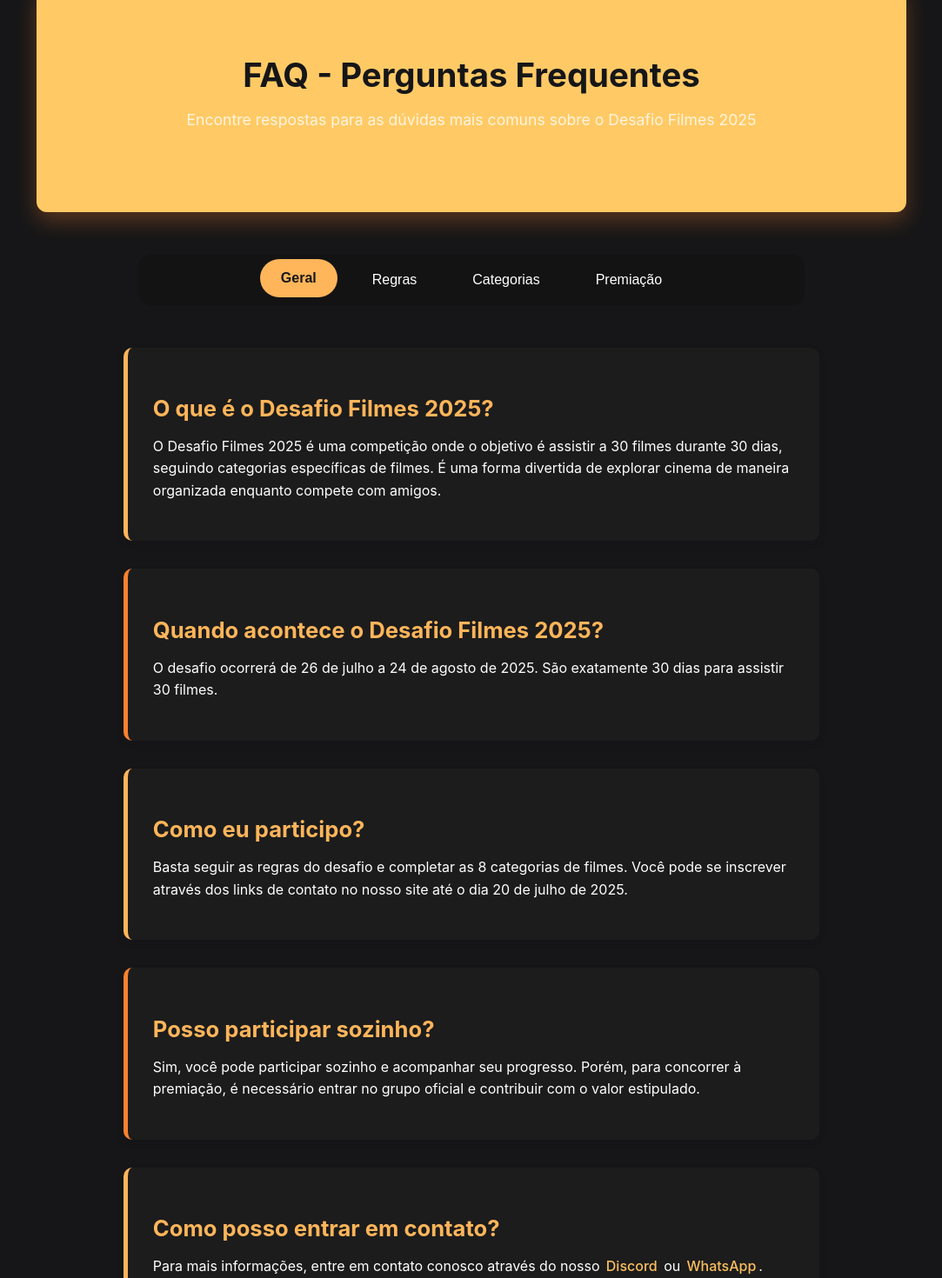
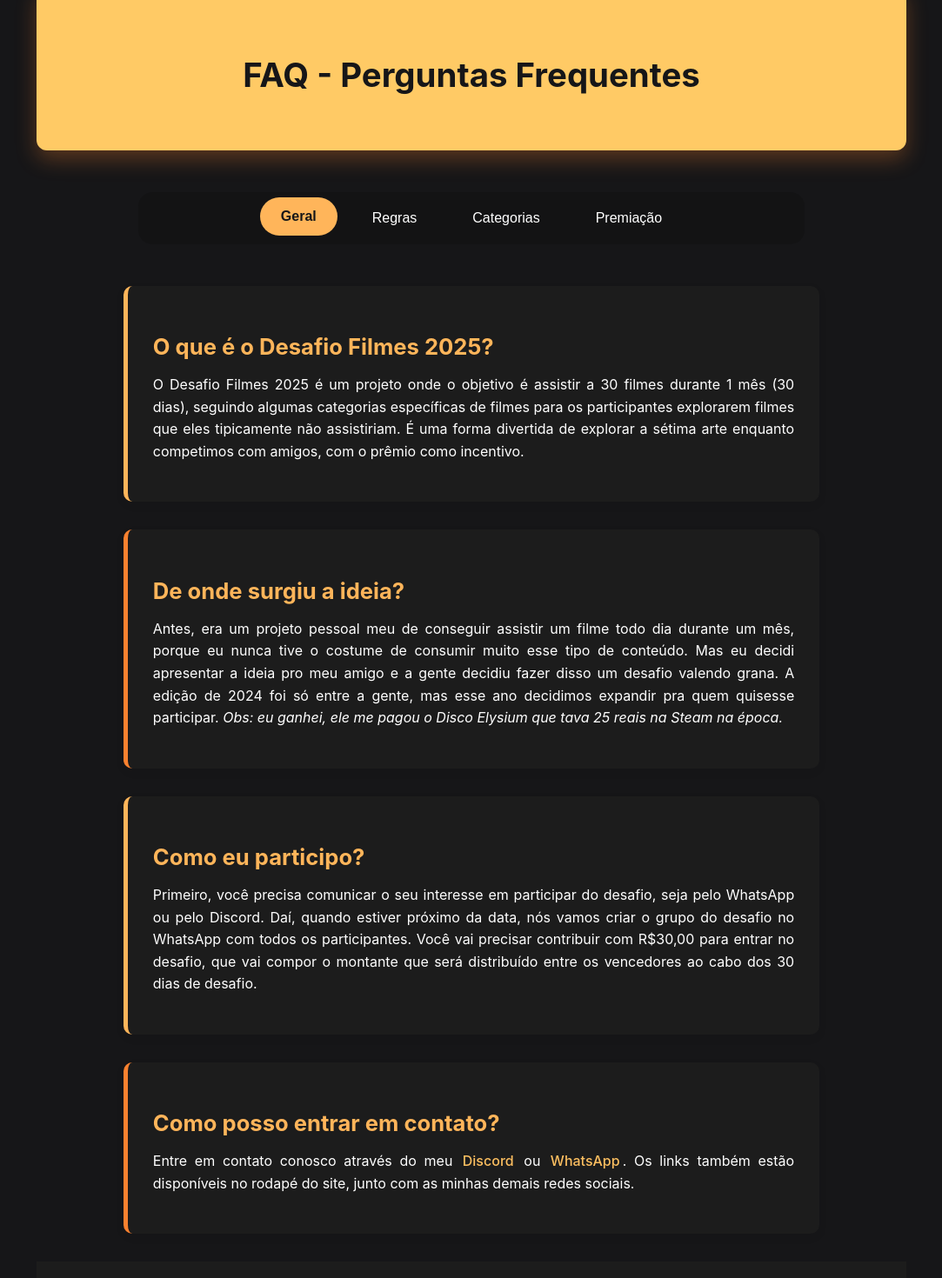
Before and after one commit to Gallicchio-Tavares/Desafio-Filmes, a React (Vite) app in the folder website/: page /faq in a window 1280 px wide. Shown: the part 140-1610 px from the top of the page at 87% size, without its empty margins (98-1181 px from the left). Built offline with nearby package versions, Linux system fonts and the light colour scheme.

Commit message:
revisa FAQ

```diff
--- a/website/src/pages/FAQ.jsx
+++ b/website/src/pages/FAQ.jsx
@@ -16,7 +16,6 @@ const FAQ = () => {
 
       <header className="header">
         <h1 className="title">FAQ - Perguntas Frequentes</h1>
-        <p className="faq-intro">Encontre respostas para as dúvidas mais comuns sobre o Desafio Filmes 2025</p>
       </header>
 
       <div className="faq-category-tabs">
@@ -51,70 +50,53 @@ const FAQ = () => {
         <section className="section faq">
           <h3>O que é o Desafio Filmes 2025?</h3>
           <p>
-            O Desafio Filmes 2025 é uma competição onde o objetivo é assistir a
-            30 filmes durante 30 dias, seguindo categorias específicas de filmes.
-            É uma forma divertida de explorar cinema de maneira organizada enquanto
-            compete com amigos.
+            O Desafio Filmes 2025 é um projeto onde o objetivo é assistir a
+            30 filmes durante 1 mês (30 dias), seguindo algumas categorias específicas de filmes
+            para os participantes explorarem filmes que eles tipicamente não assistiriam.
+            É uma forma divertida de explorar a sétima arte enquanto competimos com amigos,
+            com o prêmio como incentivo.
           </p>
         </section>
 
         <section className="section faq">
-          <h3>Quando acontece o Desafio Filmes 2025?</h3>
+          <h3>De onde surgiu a ideia?</h3>
           <p>
-            O desafio ocorrerá de 26 de julho a 24 de agosto de 2025. São exatamente
-            30 dias para assistir 30 filmes.
+            Antes, era um projeto pessoal meu de conseguir assistir um filme todo dia durante um mês,
+            porque eu nunca tive o costume de consumir muito esse tipo de conteúdo. Mas eu decidi
+            apresentar a ideia pro meu amigo e a gente decidiu fazer disso um desafio valendo grana. A edição de 2024
+            foi só entre a gente, mas esse ano decidimos expandir pra quem quisesse participar. <i>Obs:
+            eu ganhei, ele me pagou o Disco Elysium que tava 25 reais na Steam na época.</i>
           </p>
         </section>
 
         <section className="section faq">
           <h3>Como eu participo?</h3>
           <p>
-            Basta seguir as regras do desafio e completar as 8 categorias de filmes.
-            Você pode se inscrever através dos links de contato no nosso site até
-            o dia 20 de julho de 2025.
-          </p>
-        </section>
-
-        <section className="section faq">
-          <h3>Posso participar sozinho?</h3>
-          <p>
-            Sim, você pode participar sozinho e acompanhar seu progresso. Porém,
-            para concorrer à premiação, é necessário entrar no grupo oficial e
-            contribuir com o valor estipulado.
+            Primeiro, você precisa comunicar o seu interesse em participar do desafio, seja pelo WhatsApp
+            ou pelo Discord. Daí, quando estiver próximo da data, nós vamos criar o grupo do desafio no
+            WhatsApp com todos os participantes. Você vai precisar contribuir com R$30,00 para entrar no desafio, que vai
+            compor o montante que será distribuído entre os vencedores ao cabo dos 30 dias de desafio.
           </p>
         </section>
 
         <section className="section faq">
           <h3>Como posso entrar em contato?</h3>
           <p>
-            Para mais informações, entre em contato conosco através do nosso
+            Entre em contato conosco através do meu
             <a href="https://discord.com/users/umapessoahumana"> Discord</a> ou
-            <a href="https://wa.me/5521972685484?text=Olá,%20quero%20participar%20do%20Desafio%20Filmes%202025!"> WhatsApp</a>.
+            <a href="https://wa.me/5521972685484?text=Olá,%20quero%20participar%20do%20Desafio%20Filmes%202025!"> WhatsApp</a>. Os
+            links também estão disponíveis no rodapé do site, junto com as minhas demais redes sociais.
           </p>
         </section>
       </div>
 
       {/* Regras */}
       <div className={`faq-category ${activeCategory === "regras" ? "active" : ""}`}>
-        <section className="section faq">
-          <h3>Quais são as regras básicas do desafio?</h3>
-          <p>
-            As regras básicas são:
-            <ul className="faq-list">
-              <li>Assista 1 filme por dia durante 30 dias consecutivos</li>
-              <li>O filme deve ser inédito para você</li>
-              <li>O filme precisa ter pelo menos 60 minutos de duração</li>
-              <li>Não é permitido acumular filmes ou assistir em dias diferentes</li>
-              <li>Não é permitido começar um filme em um dia e terminar no outro</li>
-            </ul>
-          </p>
-        </section>
 
         <section className="section faq">
-          <h3>Posso assistir filmes mais de uma vez?</h3>
+          <h3>Posso assistir mais de um filme em um dia só?</h3>
           <p>
-            Não. Cada filme assistido deve ser inédito para o participante e não pode ser repetido
-            durante o desafio.
+            Poder você pode, mas isso não vai contar pro desafio.
           </p>
         </section>
 
@@ -129,42 +111,33 @@ const FAQ = () => {
         <section className="section faq">
           <h3>O que acontece se eu perder um dia?</h3>
           <p>
-            Infelizmente, não há compensação para filmes não assistidos. Se você não
+            Não há compensação para filmes não assistidos. Se você não
             assistir a um filme em determinado dia, não poderá compensar assistindo a
-            dois filmes no dia seguinte. Você continuará no desafio, mas não poderá mais
-            concorrer à premiação final.
+            dois filmes no dia seguinte. Você pode continuar no desafio se quiser, mas não poderá mais
+            concorrer à premiação final.<br></br><br></br>O único caso extremo aceito é se faltar luz ou qualquer conexão com a internet
+            o dia inteiro, te impossibilitando de assistir a um filme ou a logar ele. Mas, se isso acontecer,
+            você vai precisar comprovar que realmente foi impossibilitado (ex: print da concessionária de
+            luz ou internet. Eles têm apps/redes com histórico de falta de luz/internet).
           </p>
         </section>
 
         <section className="section faq">
           <h3>Como comprovar que assisti ao filme?</h3>
           <p>
-            Diariamente, você deve registrar o filme assistido no nosso grupo oficial.
-            Recomendamos que também registre em plataformas como Letterboxd para melhor
-            acompanhamento. Caso haja dúvidas, podemos pedir uma breve descrição ou análise
-            do filme.
+            Diariamente, você deve registrar o filme assistido na plataforma Letterboxd. Ela é ideal para
+            esse desafio porque não tem como falsificar um log. Se você não registrou nada, por exemplo, no dia 5 e
+            logar qualquer coisa no dia 6 e mudar a data para o dia 5, ainda vai aparecer nas Atividades que
+            você incluiu o filme no dia 6. Além disso, você vai precisar escrever, mesmo que um pouco,
+            sobre o que você viu e o que achou do filme. Então, não tem como mentir.
+            <br /><br />
+            Também, uma vez no desafio, você não vai poder desaparecer do grupo de mensagens. Dê sinais de vida
+            lá mostrando que você está ativo no desafio.
           </p>
         </section>
       </div>
 
       {/* Categorias */}
       <div className={`faq-category ${activeCategory === "categorias" ? "active" : ""}`}>
-        <section className="section faq">
-          <h3>Quais são as categorias do desafio?</h3>
-          <p>
-            O Desafio Filmes 2025 inclui 8 categorias especiais:
-            <ul className="faq-list">
-              <li>Filmes de 7 países diferentes (excluindo Brasil e países extintos)</li>
-              <li>2 filmes brasileiros (excluindo os mais conhecidos)</li>
-              <li>1 filme com 100 anos ou mais (até 1925)</li>
-              <li>1 filme do desafio passado que você ainda não assistiu</li>
-              <li>1 filme de um país que não existe mais</li>
-              <li>1 filme dirigido por uma mulher</li>
-              <li>1 filme de terror</li>
-              <li>1 filme com 3 horas ou mais de duração</li>
-            </ul>
-          </p>
-        </section>
 
         <section className="section faq">
           <h3>Um filme pode contar para mais de uma categoria?</h3>
@@ -178,9 +151,9 @@ const FAQ = () => {
           <h3>O que é considerado "um país que não existe mais"?</h3>
           <p>
             São países que existiram oficialmente, mas que atualmente não existem com
-            a mesma formação política, como a União Soviética, Iugoslávia, Tchecoslováquia,
-            entre outros. O filme deve ter sido produzido quando o país ainda existia
-            oficialmente.
+            a mesma formação política. O filme deve ter sido <b>produzido no país</b> quando ele ainda existia
+            oficialmente. Alguns exemplos que produziram filmes são: União Soviética, Iugoslávia, Tchecoslováquia, Pérsia,
+            Ceilão, Índias Orientais Holandesas e Alemanha Oriental.
           </p>
         </section>
 
@@ -194,11 +167,19 @@ const FAQ = () => {
         </section>
 
         <section className="section faq">
-          <h3>Posso sugerir categorias para edições futuras?</h3>
+          <h3>Como eu posso procurar um filme para assistir?</h3>
           <p>
-            Sim! Recebemos sugestões de categorias para próximas edições. Envie suas
-            ideias através do nosso Discord ou WhatsApp. As melhores sugestões poderão
-            ser incorporadas em desafios futuros.
+            Use essas opções infalíveis em 99% das vezes, em ordem:
+            <ol>
+                <li>Se você tiver algum streaming, ver se o filme está nele</li>
+                <li>Ver se o filme está em algum streaming gratuito (YouTube, PlutoTV, Plex, JustWatch. Mais comum pra filmes muito antigos)</li>
+                <li>Ver se o filme possui torrent (recomendação: usar o Stremio)</li>
+                <li>Procurar Drive do filme. A melhor maneira é entrar no grupo de Telegram do
+                  Clube do Drive, procurar o filme lá ou pedir o Drive caso ele ainda não esteja que
+                  alguém vai arrumar pra você.</li>
+            </ol>
+
+            Obs: pra filme brasileiro, é melhor pular o 3 e ir direto pro 4, porque a maioria dos torrents não vão ter seed nesses casos
           </p>
         </section>
       </div>
@@ -217,15 +198,18 @@ const FAQ = () => {
           <h3>Quando a premiação é distribuída?</h3>
           <p>
             A premiação será distribuída no dia 25 de agosto de 2025, após a verificação dos registros
-            de todos os participantes. Certifique-se de que todos os filmes foram registrados corretamente.
+            de todos os participantes.
           </p>
         </section>
 
         <section className="section faq">
-          <h3>O que acontece com o dinheiro dos participantes que não completarem o desafio?</h3>
+          <h3>Como o dinheiro será administrado?</h3>
           <p>
-            O valor dos participantes que não completarem o desafio será redistribuído entre os vencedores
-            que completarem o desafio inteiro.
+            O dinheiro será administrado por mim, que estou organizando o desafio. Eu criei uma conta
+            exclusiva para o desafio e eu vou divulgar todo o valor arrecadado. Quando o grupo de
+            mensagens for criado, eu vou passar a chave Pix (desafio.filmes.oficial@gmail.com) para
+            que todos enviem o valor.
+
           </p>
         </section>
 
--- a/website/src/styles/FAQ.css
+++ b/website/src/styles/FAQ.css
@@ -22,17 +22,6 @@
   font-size: 2.4rem;
 }
 
-.faq-intro {
-  color: var(--text);
-  font-size: 1.1rem;
-  text-align: center;
-  margin-bottom: 2.5rem;
-  opacity: 0.8;
-  max-width: 700px;
-  margin-left: auto;
-  margin-right: auto;
-}
-
 .faq h3 {
   font-size: 1.6rem;
   color: var(--primary);
@@ -42,7 +31,11 @@
 .faq p {
   font-size: 1rem;
   color: var(--text);
-  line-height: 1.6;
+  text-align: justify;
+  text-justify: inter-word; /* Melhora a distribuição do espaço entre palavras */
+  /* hyphens: auto; */
+  line-height: 1.6; /* Espaçamento entre linhas para melhor legibilidade */
+  margin-bottom: 1rem;
 }
 
 .faq a {
@@ -201,11 +194,6 @@
     font-size: 0.85rem;
   }
 
-  .faq-intro {
-    font-size: 0.95rem;
-    margin-bottom: 2rem;
-  }
-
   .faq h3 {
     font-size: 1.3rem;
   }
```
Also changed, not shown: website/src/styles/Home.css (+0 -8 lines).
